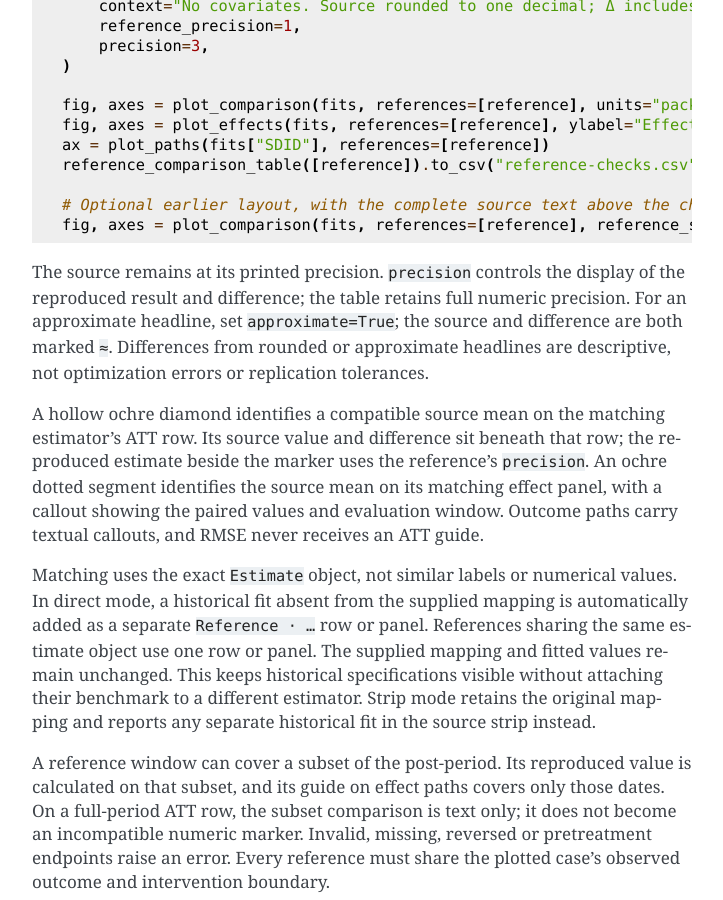
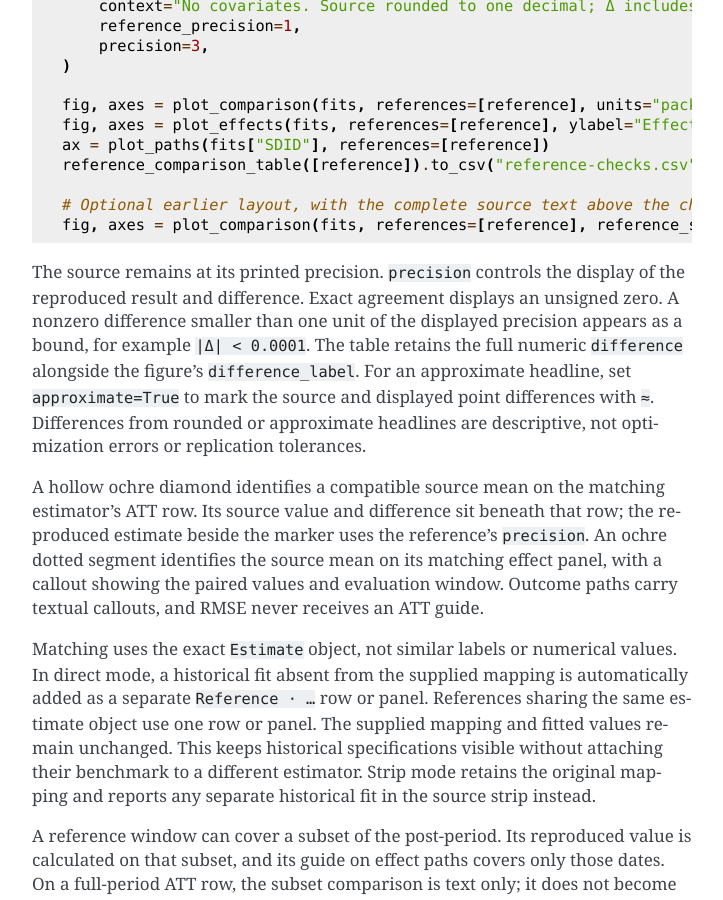
Before and after one commit to crahal/pysynthcon, a Sphinx documentation site: the page built from docs/plotting.md, in a window 1280 px wide and 900 px high, scrolled down 3992 px. Shown: the whole window, without its empty margins (388-1111 px from the left). Built offline with Sphinx 7.4.7, drawn with Linux system fonts in a browser that asks for light colours.

Commit message:
fix: preserve the meaning of sub-precision figure differences

````diff
--- a/docs/plotting.md
+++ b/docs/plotting.md
@@ -189,9 +189,12 @@ fig, axes = plot_comparison(fits, references=[reference], reference_style="strip
 ```
 
 The source remains at its printed precision. `precision` controls the display
-of the reproduced result and difference; the table retains full numeric
-precision. For an approximate headline, set `approximate=True`; the source
-and difference are both marked `≈`. Differences from rounded or approximate
+of the reproduced result and difference. Exact agreement displays an unsigned
+zero. A nonzero difference smaller than one unit of the displayed precision
+appears as a bound, for example `|Δ| < 0.0001`. The table retains the full
+numeric `difference` alongside the figure's `difference_label`. For an
+approximate headline, set `approximate=True` to mark the source and displayed
+point differences with `≈`. Differences from rounded or approximate
 headlines are descriptive, not optimization errors or replication tolerances.
 
 A hollow ochre diamond identifies a compatible source mean on the matching
````
Also changed, not shown: docs/replication.md (+1 -1 lines), 2 other files.
